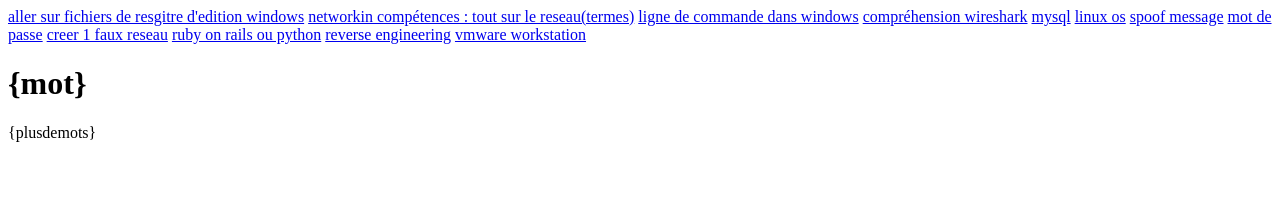
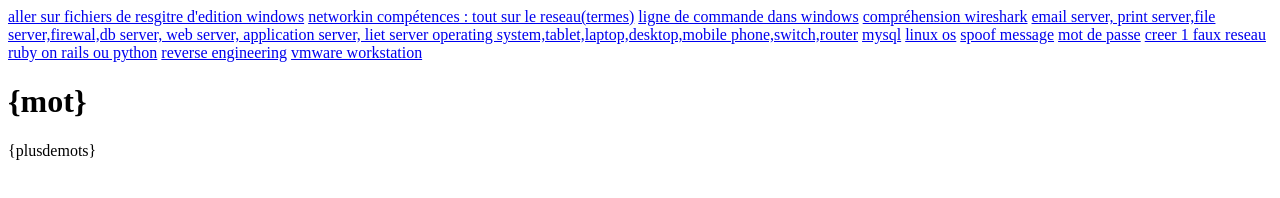
Before and after one commit to maridasi47500/python-guide-debutant-hacker, a plain HTML site: page mypage/index.html in a window 1280 px wide. Drawn offline with Linux system fonts and the light colour scheme.

Commit message:
hacking project

```diff
--- a/mypage/index.html
+++ b/mypage/index.html
@@ -6,6 +6,7 @@
 <a href="/reseau">networkin compétences : tout sur le reseau(termes)</a>
 <a href="/lignecommandewindows">ligne de commande dans windows</a>
 <a href="/wireshark">compréhension wireshark</a>
+<a href="/hakingprojet">email server, print server,file server,firewal,db server, web server, application server, liet server operating system,tablet,laptop,desktop,mobile phone,switch,router</a>
 <a href="/mysql">mysql</a>
 <a href="/linuxos">linux os</a>
 <a href="/spoof">spoof message</a>
```
